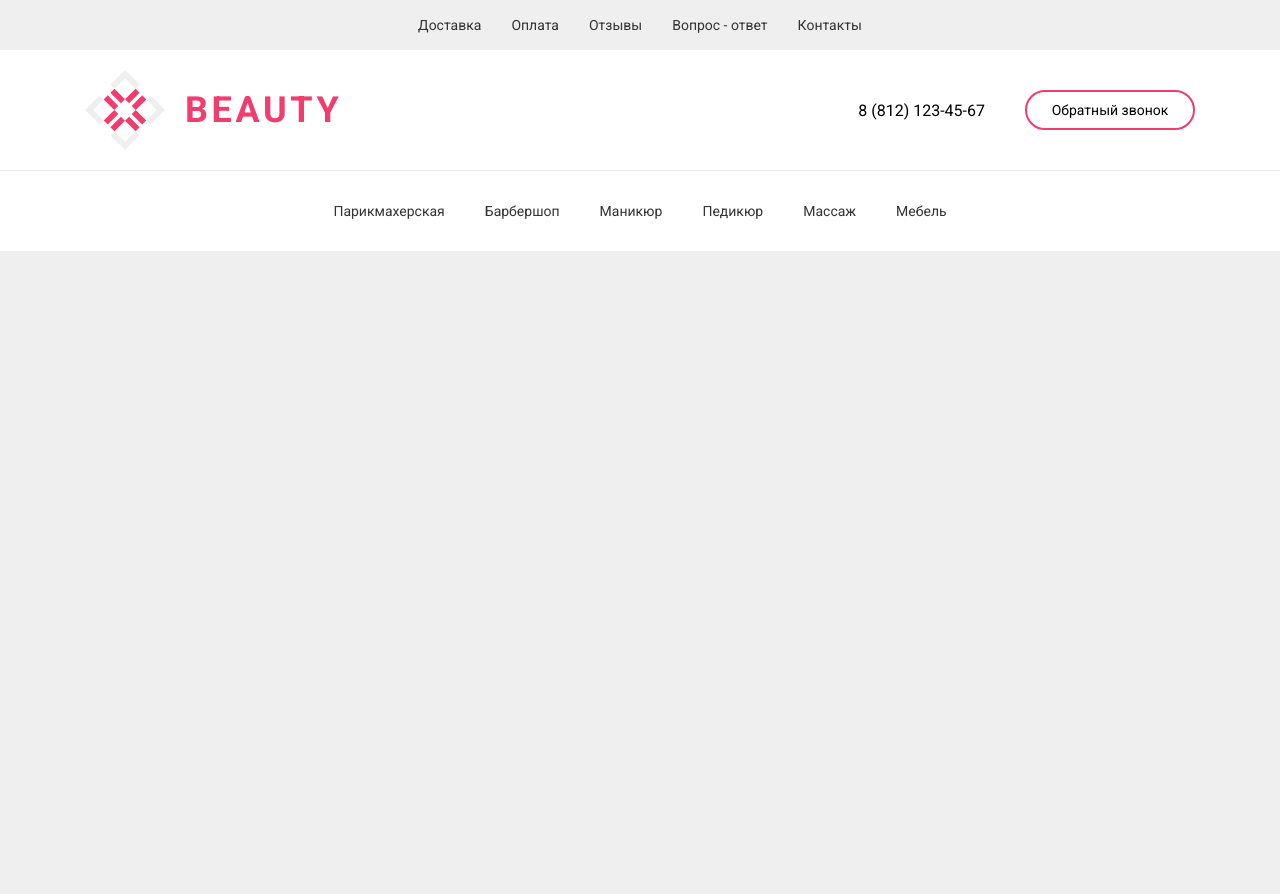
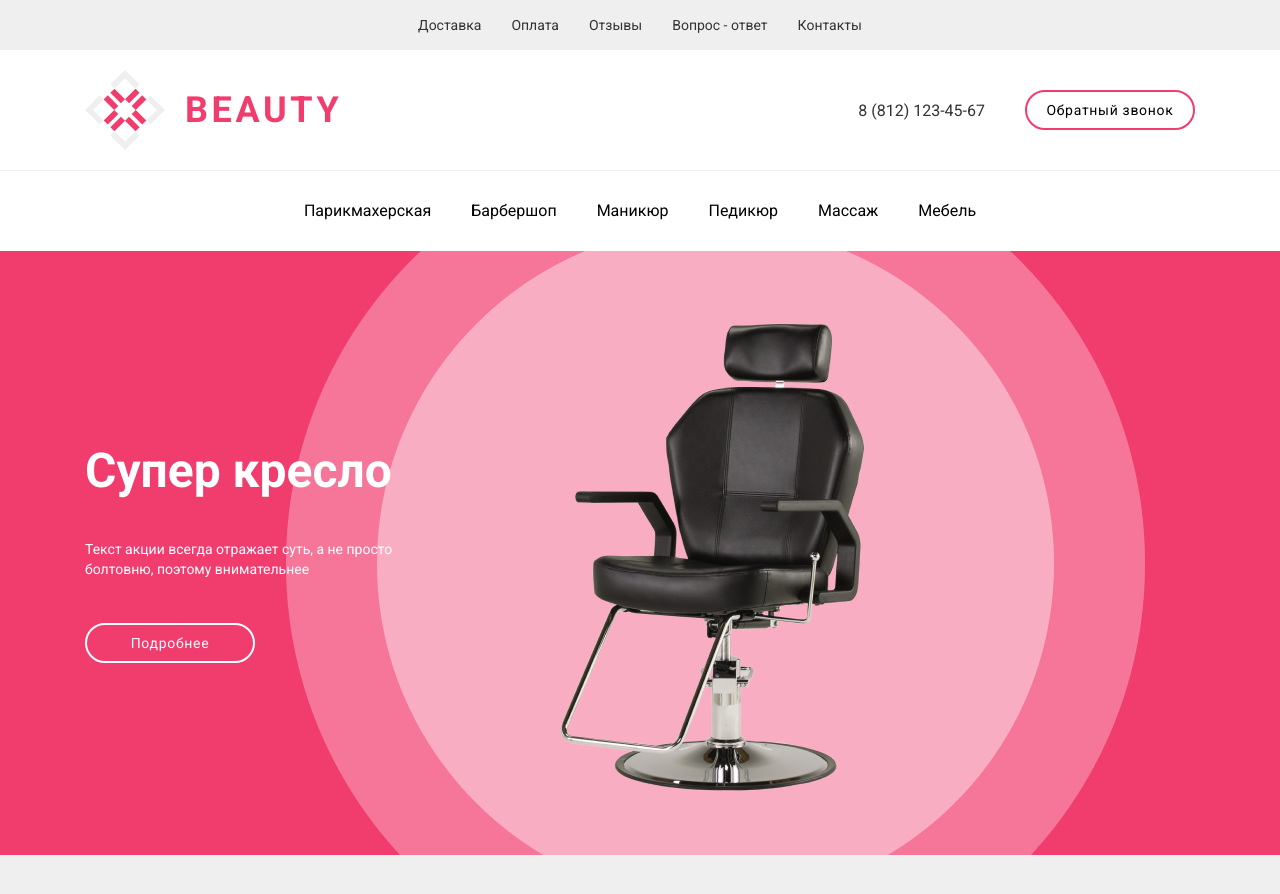
Before and after one commit to Dmytro-28/Beauty_site, a plain HTML site: page index.html in a window 1280 px wide. Before the commit the page ends 800 px from the top, so only its background shows below. Drawn offline with Linux system fonts and the light colour scheme.

Commit message:
разметка секции hero + оформление

```diff
--- a/assets/css/style.css
+++ b/assets/css/style.css
@@ -38,6 +38,29 @@ body {
 a {
   text-decoration: none;
   color: inherit;
+}
+
+.btn {
+  display: flex;
+  align-items: center;
+  justify-content: center;
+  letter-spacing: 0.05em;
+  min-width: 170px;
+  height: 40px;
+  padding: 0.25em 1em;
+  border-width: 2px;
+  border-style: solid;
+  border-radius: 40px;
+}
+
+.btn--primary {
+  background-color: var(--color-white);
+  border-color: var(--color-pink);
+}
+
+.btn--secondary {
+  background-color: var(--color-pink);
+  border-color: var(--color-white);
 }
 
 .container {
@@ -99,16 +122,6 @@ a {
 .feedback__phone {
   font-size: 1rem;
   line-height: 19px;
-  color: var(--color-black);
-}
-
-.feedback__button {
-  line-height: 16px;
-  background: var(--color-white);
-  border: 2px solid var(--color-pink);
-  border-radius: 40px;
-  min-width: 170px;
-  height: 40px;
 }
 
 .navbar-primary {
@@ -123,10 +136,45 @@ a {
   display: flex;
   flex-wrap: wrap;
   justify-content: center;
-  gap: 0 20px;
+  gap: 0 var(--gap);
 }
 
 .navbar-primary__link {
   display: block;
   padding: 7px 10px;
+  font-size: 1rem;
+  color: var(--color-black);
+  font-size: 1rem;
 }
+
+.hero {
+  background-color: var(--color-pink);
+  background-image: url(../img/Rectangle.png);
+  background-repeat: no-repeat;
+  background-position: 68% 50%;
+  background-size: contain;
+  color: var(--color-white);
+  padding: 192px 0;
+  margin-bottom: 80px;
+}
+
+.hero__content {
+  display: flex;
+  flex-direction: column;
+  align-items: flex-start;
+  gap: var(--gap-xl);
+  max-width: 377px;
+}
+
+.hero__title {
+  font-size: 48px;
+  line-height: 56px;
+  margin: 0;
+}
+
+.hero__description {
+  line-height: 1.43;
+  margin-bottom: 4px;
+}
+
+.hero__action {}
--- a/index.html
+++ b/index.html
@@ -49,7 +49,7 @@
 
         <div class="feedback">
           <a class="feedback__phone" href="tel:+88121234567">8 (812) 123-45-67</a>
-          <button class="feedback__button" type="button">Обратный звонок</button>
+          <button class="feedback__button btn btn--primary" type="button">Обратный звонок</button>
         </div>
       </div>
     </div>
@@ -80,7 +80,19 @@
     </nav>
   </header>
 
-  <main>
+  <main class="main">
+
+    <section class="hero">
+      <div class="container">
+        <div class="hero__content">
+          <h1 class="hero__title">Супер кресло</h1>
+          <div class="hero__description">Текст акции всегда отражает суть, а не просто
+            болтовню, поэтому внимательнее</div>
+
+          <a class="hero__button btn btn--secondary" href="">Подробнее</a>
+        </div>
+      </div>
+    </section>
 
   </main>
 
```
Also changed, not shown: assets/img/Rectangle.png (added), assets/img/sale.svg (deleted).
